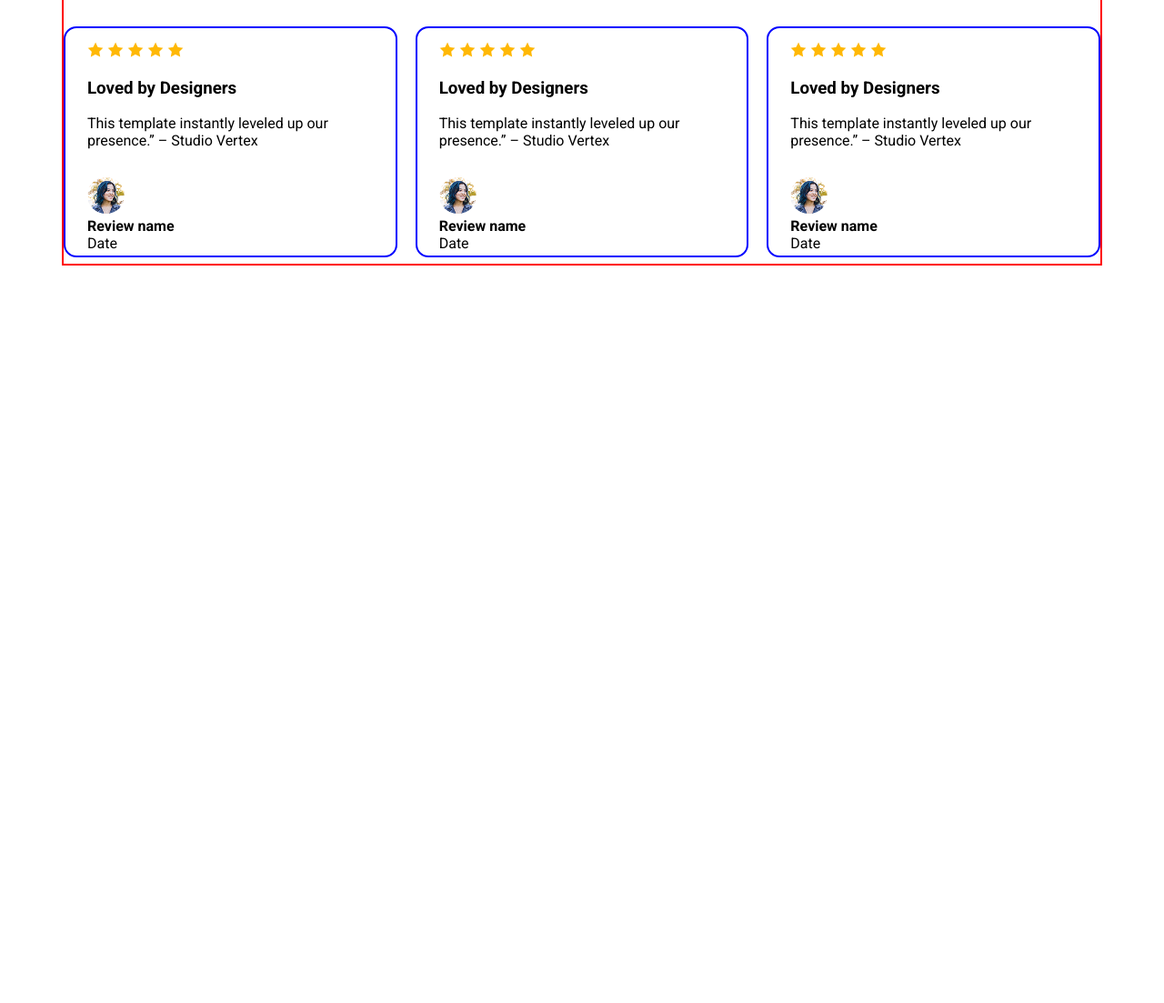
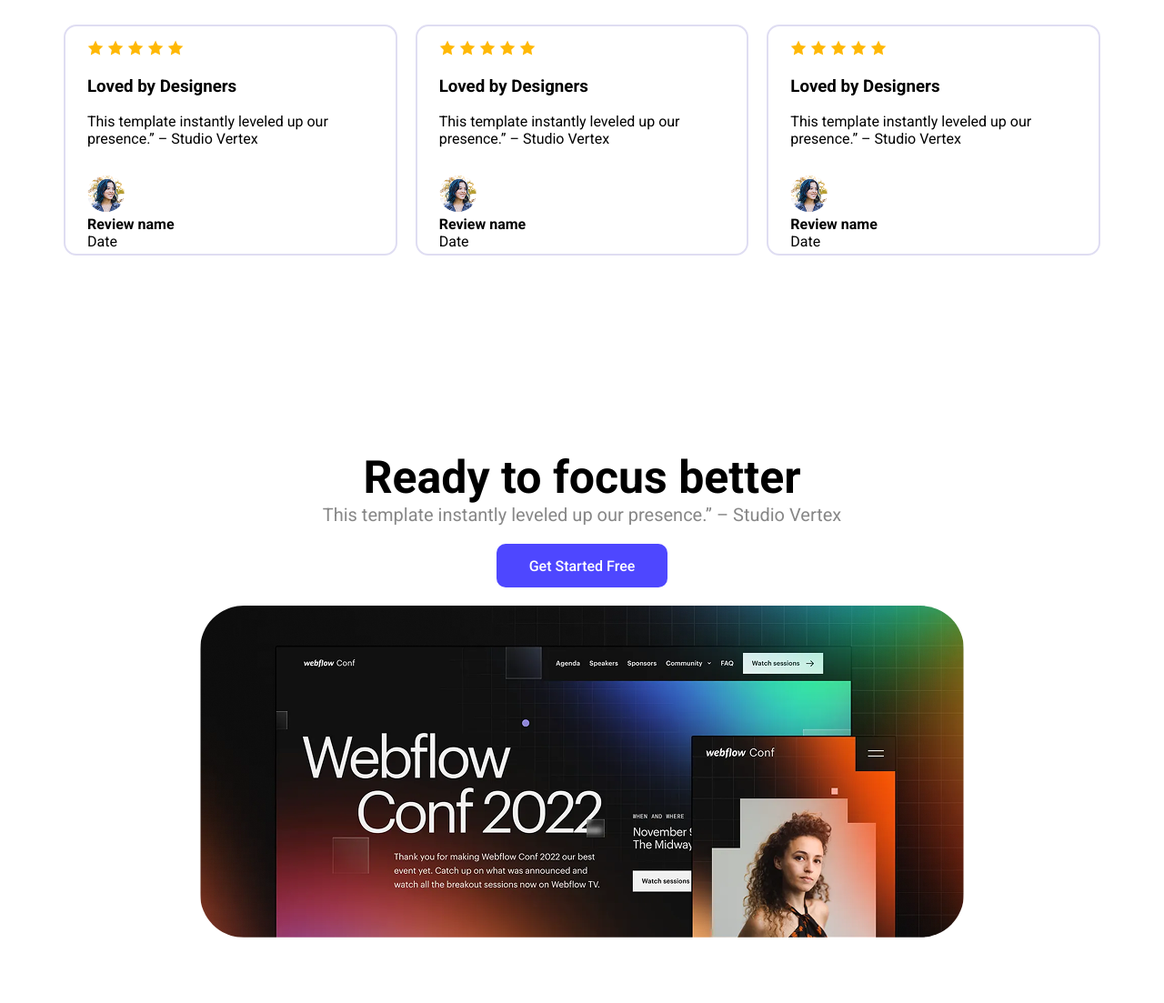
Before and after one commit to tahsin-99/tsp-ph-01, a plain HTML site: page index.html in a window 1280 px wide. Shown: the part 1897-3000 px from the top of the page at 91% size. Before the commit the page ends 2197 px from the top, so only its background shows below. Drawn offline with Linux system fonts and the light colour scheme.

Commit message:
focus-complete

```diff
--- a/index.html
+++ b/index.html
@@ -130,15 +130,27 @@
 
 
             </div>
-
           </div>
-
-
 
         </div>
       </section>
 
-    <!-- <section class="item-center">
+      <section class="item-center">
+        <div class="focus">
+          <div class="focus-content">
+          <p style="font-size: 50px;font-weight: bold;margin: 0;">Ready to focus better</p>
+          <p style="font-size: 20px; font-weight: 400;color: #878787;margin: 0;">This template instantly leveled up our presence.” – Studio Vertex</p>
+          <button class="btn-5">Get Started Free</button>
+
+          </div>
+         <div class="focus-img">
+           <img style="border-radius: 48px;" src="Assets/wc-big.png" alt="">
+         </div>
+
+        </div>
+      </section>
+
+     <section class="item-center">
       <div class="touch">
         <div class="touch-conntent">
           <p style="font-size: 97px;font-weight: bold;color: black;">Let's Get in <br> Touch</p>
@@ -173,7 +185,7 @@
       <p>Services</p>
       <p></p>
     </div>
-    </div> -->
+    </div>
 
 
    </div>
--- a/styles/style.css
+++ b/styles/style.css
@@ -98,6 +98,19 @@ nav {
     padding: 19px 100px;
     text-align: center;
 }
+.btn-5{
+     width: 195pxpx;
+    height: 48px;
+    background-color: #4E47FF;
+    color: white;
+    border-radius: 10px;
+    border: none;
+    font-size: 16px;
+    font-weight:500 ;
+    margin-top: 20px;
+    padding: 12px 36px;
+    text-align: center;
+}
 
 
 
@@ -146,7 +159,7 @@ nav {
 }
 /* feedback */
 .feedback{
-    border: 2px solid red;
+
     width:1140px ;
     height: 360px;
 }
@@ -165,7 +178,8 @@ nav {
 .card{
     width: 366px;
     height: 250px;
-    border: 2px solid blue;
+    border:2px solid #dfddf2;
+
     padding: 0px 24px;
     border-radius:14px ;
 
@@ -173,8 +187,23 @@ nav {
 .card img{
     margin-top: 15px;
 }
-.avatar p{
-    color;
+.focus{
+
+    width: 1140px;
+    height: 600px;
+    margin-top:137px ;
+    padding:71px 150px ;
+    display: flex;
+    flex-direction: column;
+    gap: 20px;
+}
+.focus-content{
+    text-align: center;
+    gap:20px;
+}
+.focus-img{
+    text-align: center;
+
 }
 
 
```
